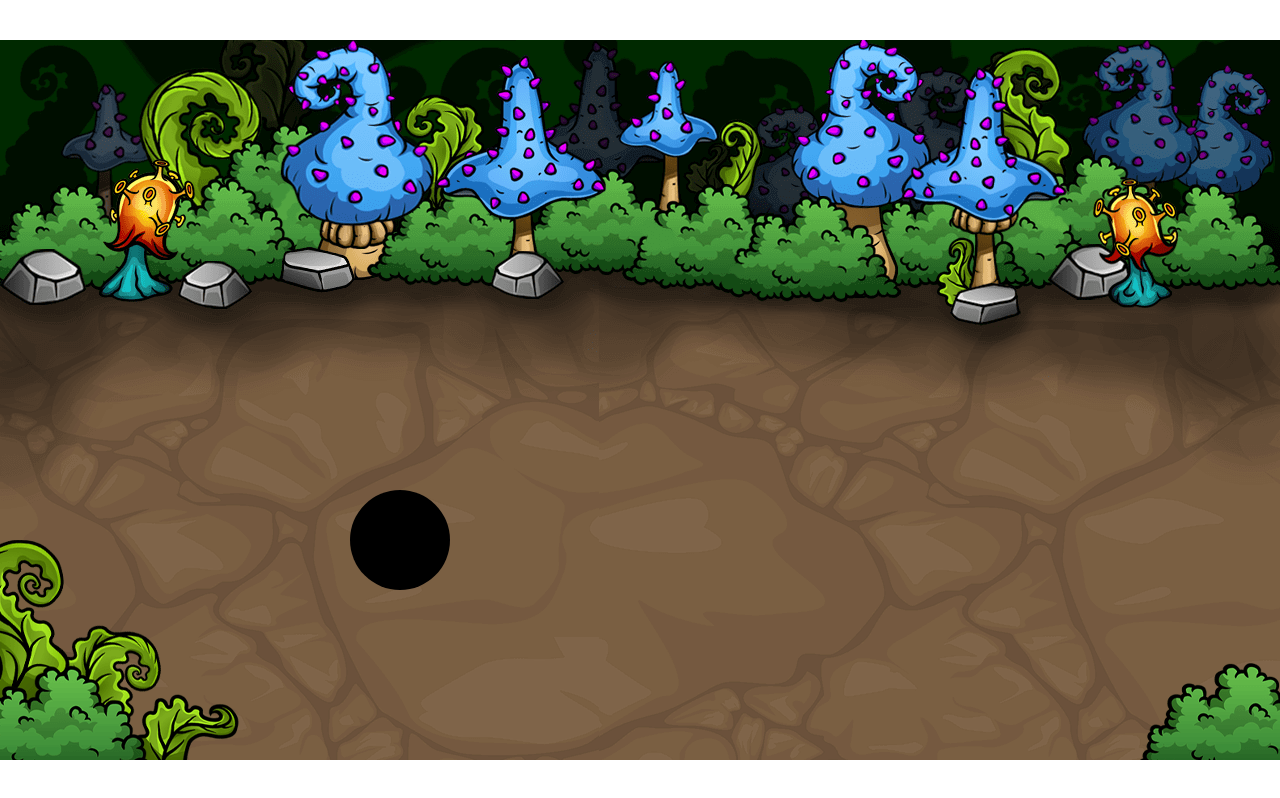
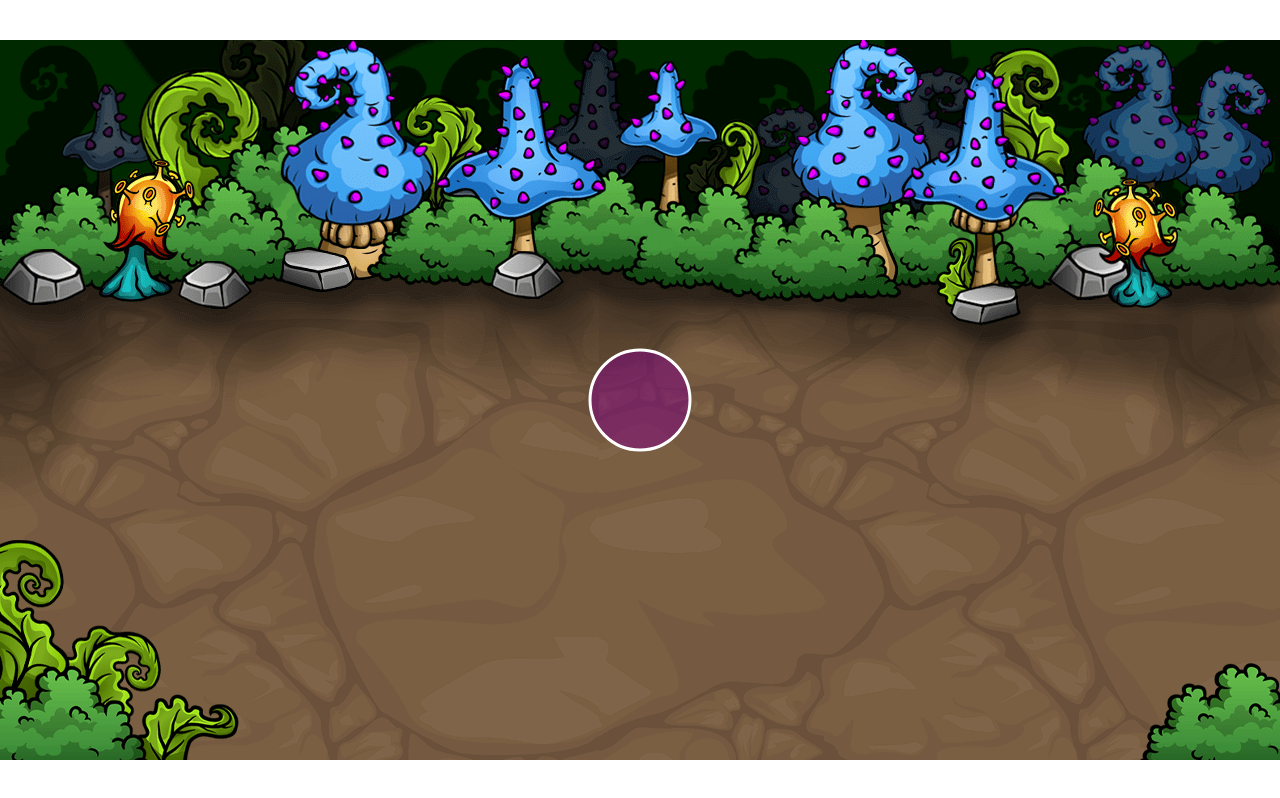
Before and after one commit to Cesario87/game_experiment, a plain HTML site: page index.html in a window 1280 px wide. Drawn offline with Linux system fonts and the light colour scheme.

Commit message:
added/player movement

```diff
--- a/script.js
+++ b/script.js
@@ -4,16 +4,48 @@ window.addEventListener('load', function () {
     canvas.width = 1280;
     canvas.height = 720;
 
+    ctx.fillStyle = 'purple';
+    ctx.lineWidth = 3;
+    ctx.strokeStyle = 'white';
+
     class Player {
         constructor(game){
             this.game = game;
-            // this.collisionX = this.game.width * 0.5;
-            // this.collisionY = this.game.height * 0.5;
+            this.collisionX = this.game.width * 0.5;
+            this.collisionY = this.game.height * 0.5;
+            this.collisionRadius = 50;
+            this.speedX = 0;
+            this.speedY = 0;
+            this.dx = 0;
+            this.dy = 0;
+            this.speedModifier = 50;
         }
         draw(context){
             context.beginPath();
-            context.arc(400, 500, 50, 0, Math.PI * 2);
+            context.arc(this.collisionX, this.collisionY, this.collisionRadius, 0, Math.PI * 2);
+            context.save();
+            context.globalAlpha = 0.5;
             context.fill();
+            context.restore();
+            context.stroke();
+            context.beginPath();
+            context.moveTo(this.collisionX, this.collisionY);
+            context.lineTo(this.game.mouse.x, this.game.mouse.y);
+            context.stroke();
+        }
+        update(){
+            this.dx = this.game.mouse.x - this.collisionX;
+            this.dy = this.game.mouse.y - this.collisionY;
+            const distance = Math.hypot(this.dy, this.dx); //primero Y con pitagoras
+            if (distance > this.speedModifier){
+                this.speedX = this.dx/distance || 0;
+                this.speedY = this.dy/distance || 0;
+            }else{
+                this.speedX = 0;
+                this.speedY = 0;
+            }
+            this.collisionX += this.speedX * this.speedModifier;
+            this.collisionY += this.speedY * this.speedModifier;
         }
     }
 
@@ -23,17 +55,44 @@ window.addEventListener('load', function () {
             this.width = this.canvas.width;
             this.height = this.canvas.height;
             this.player = new Player(this);
+            this.mouse = {
+                x: this.width * 0.5,
+                y: this.height * 0.5,
+                pressed: false
+            }
+
+            //event listeners
+            canvas.addEventListener('mousedown', e => {
+                this.mouse.x = e.offsetX;
+                this.mouse.y = e.offsetY;
+                this.mouse.pressed = true;
+            });
+
+            canvas.addEventListener('mouseup', e => {
+                this.mouse.x = e.offsetX;
+                this.mouse.y = e.offsetY;
+                this.mouse.pressed = false;
+            });
+
+            canvas.addEventListener('mousemove', e => {
+                if(this.mouse.pressed){
+                    this.mouse.x = e.offsetX;
+                    this.mouse.y = e.offsetY;
+                }
+            });
         }
         render(context){
             this.player.draw(context);
+            this.player.update();
         }
     }
 
     const game = new Game(canvas);
-    game.render(ctx);
-    console.log(game);
 
     function animate() {
-
+        ctx.clearRect(0, 0, canvas.width, canvas.height);
+        game.render(ctx);
+        requestAnimationFrame(animate);
     }
+    animate();
 })
--- a/style.css
+++ b/style.css
@@ -17,4 +17,5 @@
     top: 50%;
     left: 50%;
     transform: translate(-50%, -50%);
+    pointer-events: none;
 }
```
